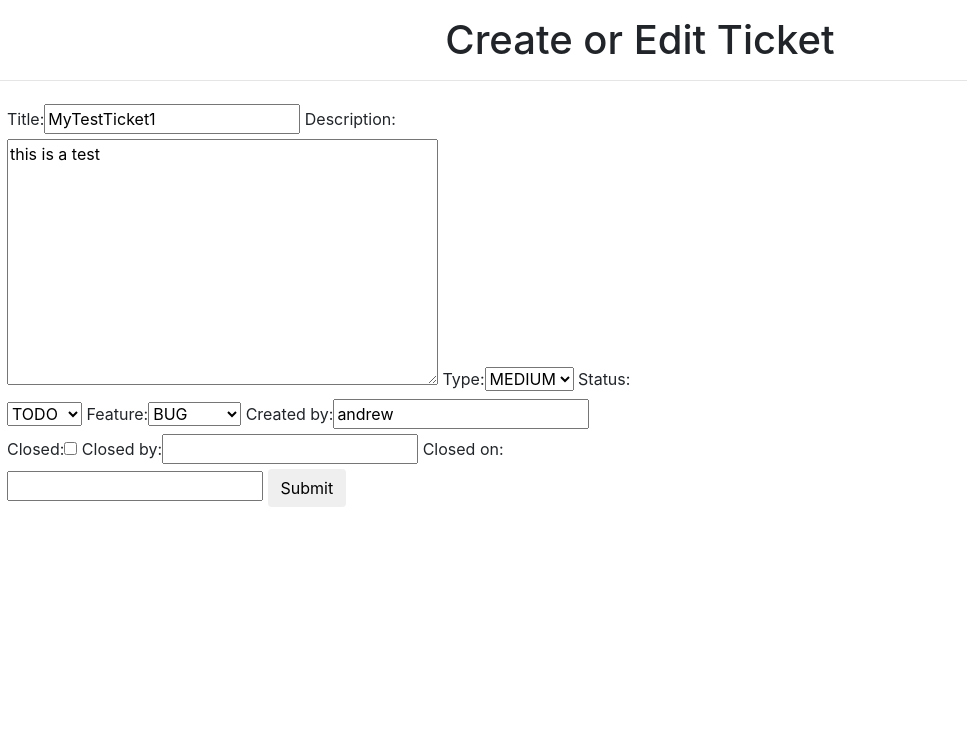
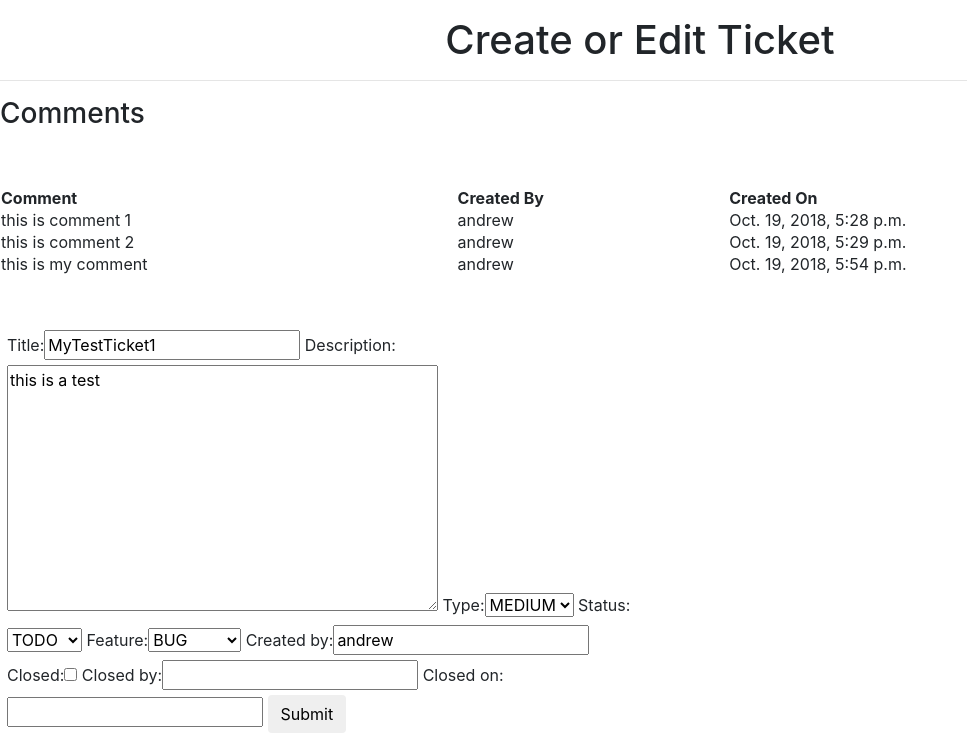
Before and after one commit to andrew-carton/unicorn, a Django app: page /tickets/4/edit/ in a window 1280 px wide. Shown: the part 56-795 px from the top of the page, without its empty margins (0-967 px from the left). Before the commit the page ends 557 px from the top, so only its background shows below. Run offline with Django 3.2, Linux system fonts and the light colour scheme; data comes from the database, SQL or seed files in the repository; both versions use the stored data as it was after the commit; some libraries are stand-ins or nearby versions.

Commit message:
Added comments to tickets

```diff
--- a/issues/admin.py
+++ b/issues/admin.py
@@ -1,4 +1,5 @@
 from django.contrib import admin
-from .models import Ticket
+from .models import Ticket, Comment
 
 admin.site.register(Ticket)
+admin.site.register(Comment)
--- a/issues/forms.py
+++ b/issues/forms.py
@@ -1,8 +1,13 @@
 from django import forms
-from .models import Ticket
+from .models import Ticket, Comment
 
 
 class TicketForm(forms.ModelForm):
 	class Meta:
 		model = Ticket
 		fields = ('title', 'description', 'type', 'status', 'feature', 'created_by', 'closed', 'closed_by', 'closed_on')
+
+class CommentForm(forms.ModelForm):
+	class Meta:
+		model = Comment
+		fields = ('ticket', 'comment', 'created_by')
--- a/issues/models.py
+++ b/issues/models.py
@@ -42,3 +42,14 @@ class Ticket(models.Model):
 
 	def __str__(self):
 		return self.title
+
+
+
+class Comment(models.Model):
+	ticket = models.ForeignKey('Ticket', on_delete=models.CASCADE)
+	comment = models.TextField()
+	created_by = models.CharField(max_length=64)
+	created_on = models.DateTimeField(auto_now_add=True)
+
+	def __str__(self):
+		return self.comment
--- a/issues/templates/ticketform.html
+++ b/issues/templates/ticketform.html
@@ -6,10 +6,35 @@
 {% block page_heading %}Create or Edit Ticket{% endblock %}
 
 {% block content %}
+{% if comments.count > 0 %}
+<h3>Comments</h3>
+<br><br>
+<table style="width:100%">
+  <tr>
+    <th>Comment</th>
+	<th>Created By</th>
+	<th>Created On</th>
+  </tr>
+{% endif %}
+
+{% for comment in comments %}
+<tr>
+	<td>{{ comment.comment }}</td>
+	<td>{{ comment.created_by }}</td>
+	<td>{{ comment.created_on }}</td>
+</tr>
+{% endfor %}
+</table>
+
+<br><br>
+
 <form method="POST" style="padding: 7px 7px 7px 7px;">
 			{% csrf_token %}
 			{{ form | as_bootstrap }}
 			<button type="submit" class="btn btn-default">Submit</button>
 </form>
 
+<br><br>
+
+
 {% endblock %}
--- a/issues/urls.py
+++ b/issues/urls.py
@@ -1,8 +1,9 @@
 from django.conf.urls import url
-from .views import tickets, create_or_edit_ticket
+from .views import tickets, create_or_edit_ticket, create_comment
 
 urlpatterns = [
     url(r'^$', tickets, name='tickets'),
 	url(r'^ticketform$', create_or_edit_ticket, name='create_or_edit_ticket'),
-	url(r'^(?P<pk>\d+)/edit/$', create_or_edit_ticket, name='edit_ticket')
+	url(r'^(?P<pk>\d+)/edit/$', create_or_edit_ticket, name='edit_ticket'),
+	url(r'^commentform$', create_comment, name='create_comment')
 ]
--- a/issues/views.py
+++ b/issues/views.py
@@ -1,7 +1,7 @@
 from django.shortcuts import render, get_object_or_404, redirect
 from django.utils import timezone
-from .models import Ticket
-from .forms import TicketForm
+from .models import Ticket, Comment
+from .forms import TicketForm, CommentForm
 
 
 def tickets(request):
@@ -10,6 +10,7 @@ def tickets(request):
 
 def create_or_edit_ticket(request, pk=None):
 	post = get_object_or_404(Ticket, pk=pk) if pk else None
+	mytickets = Ticket.objects.all().order_by('-created_on')
 	if request.method == "POST":
 		form = TicketForm(request.POST, request.FILES, instance=post)
 		if form.is_valid():
@@ -17,4 +18,19 @@ def create_or_edit_ticket(request, pk=None):
 			return redirect(tickets)
 	else:
 		form = TicketForm(instance=post)
-	return render(request, 'ticketform.html', {'form': form})
+	comments = Comment.objects.all().filter(ticket=post)
+	return render(request, 'ticketform.html', {'form': form, "comments" : comments})
+
+
+def create_comment(request, pk=None):
+	post = get_object_or_404(Comment, pk=pk) if pk else None
+	mytickets = Comment.objects.all()
+	if request.method == "POST":
+		form = CommentForm(request.POST, request.FILES, instance=post)
+		if form.is_valid():
+			post = form.save()
+			return redirect(tickets)
+	else:
+		form = CommentForm(instance=post)
+
+	return render(request, 'commentform.html', {'form': form})
--- a/templates/base.html
+++ b/templates/base.html
@@ -21,6 +21,7 @@
 					{% if user.is_authenticated %}
 						<li class="nav-item"><a class="nav-link" href="{% url 'tickets' %}">Ticket List</a></li>
 						<li class="nav-item"><a class="nav-link" href="{% url 'create_or_edit_ticket' %}">Create Ticket</a></li>
+						<li class="nav-item"><a class="nav-link" href="{% url 'create_comment' %}">Create Comment</a></li>
 						<li class="nav-item"><a class="nav-link" href="{% url 'logout' %}">Logout</a></li>
 					{% else %}
 						<li class="nav-item"><a class="nav-link" href="{% url 'login' %}">Login</a></li>
```
Also changed, not shown: issues/templates/commentform.html (added, +19 -0 lines), db.sqlite3, issues/migrations/0009_comment.py (added).
